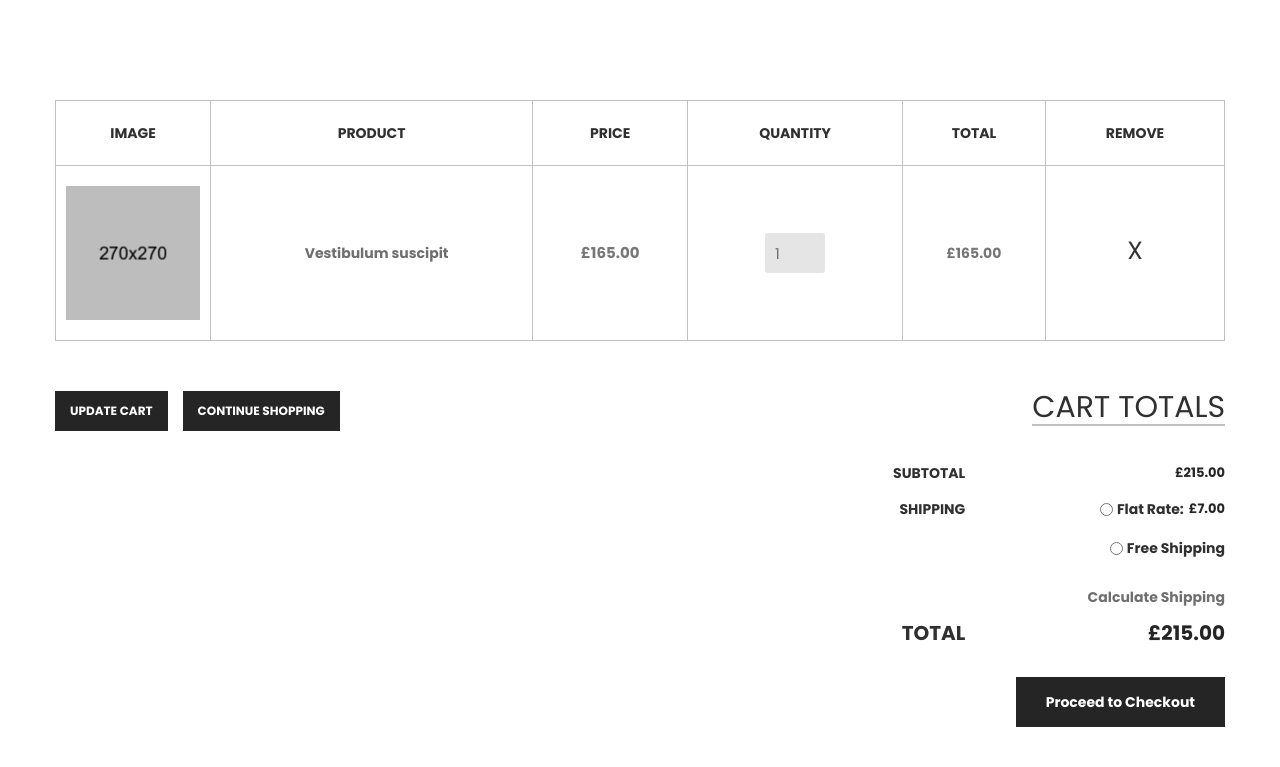
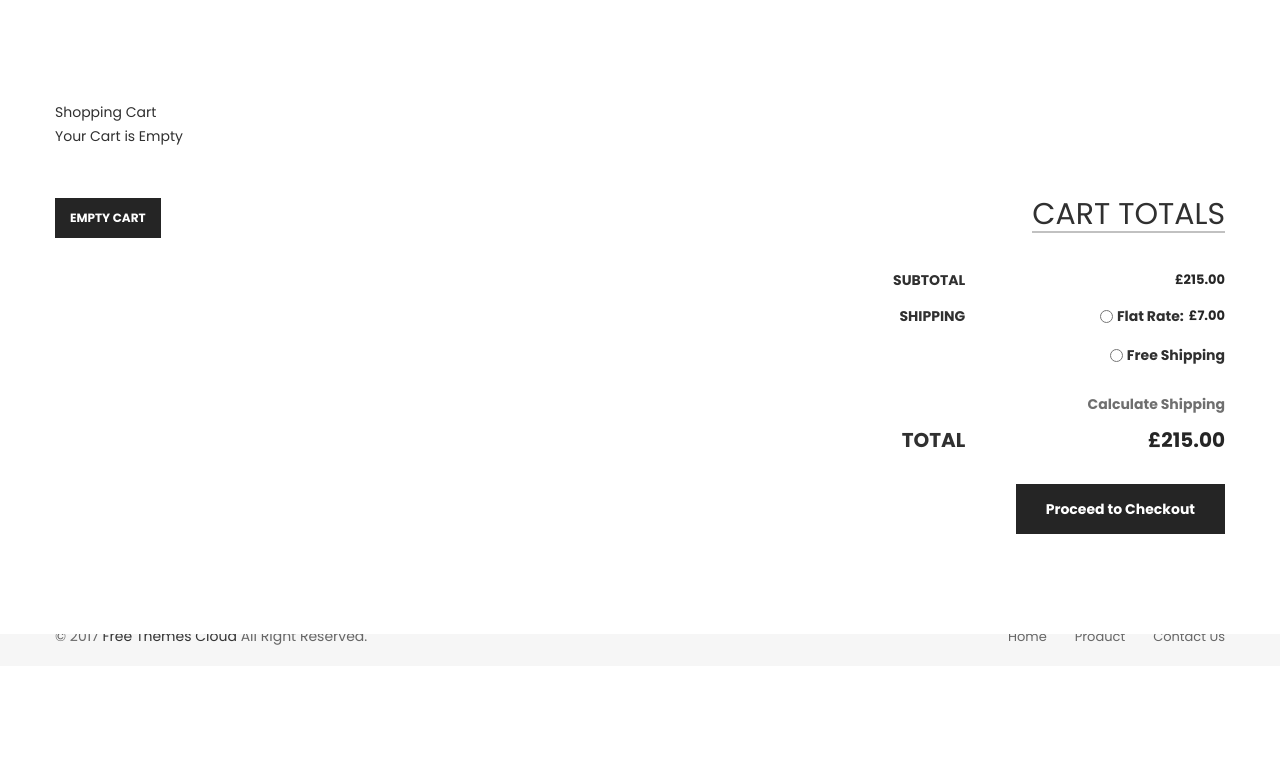
Before and after one commit to farhandyakbar/frontEnd_KBB, a PHP site: page /cart.php in a window 1280 px wide. Shown: the part 134-901 px from the top of the page. After the commit the page ends 779 px from the top, so only its background shows below. Run offline with PHP 8.4, Linux system fonts and the light colour scheme; tables that the repository leaves empty or names only in its code hold one stand-in row (values such as "Sample post").

Commit message:
tolong mas ngge

```diff
--- a/cart.php
+++ b/cart.php
@@ -41,88 +41,7 @@
                             <form action="#">
                                 <div class="table-content table-responsive">
                                     <table>
-                                        <thead>
-                                            <tr>
-                                                <th class="product-thumbnail">Image</th>
-                                                <th class="product-name">Product</th>
-                                                <th class="product-price">Price</th>
-                                                <th class="product-quantity">Quantity</th>
-                                                <th class="product-subtotal">Total</th>
-                                                <th class="product-remove">Remove</th>
-                                            </tr>
-                                        </thead>
                                         <tbody>
-                                            <tr>
-                                                <td class="product-thumbnail"><a href="#"><img
-                                                            src="images/product/4.png" alt="product img" /></a></td>
-                                                <td class="product-name"><a href="#">Vestibulum suscipit</a></td>
-                                                <td class="product-price"><span class="amount">£165.00</span></td>
-                                                <td class="product-quantity"><input type="number" value="1" /></td>
-                                                <td class="product-subtotal">£165.00</td>
-                                                <td class="product-remove"><a href="#">X</a></td>
-                                            </tr>
-                                        </tbody>
-                                    </table>
-                                </div>
-                                <div class="row">
-                                    <div class="col-md-8 col-sm-7 col-xs-12">
-                                        <div class="buttons-cart">
-                                            <input type="submit" value="Update Cart" />
-                                            <a href="#">Continue Shopping</a>
-                                        </div>
-                                    </div>
-                                    <div class="col-md-4 col-sm-5 col-xs-12">
-                                        <div class="cart_totals">
-                                            <h2>Cart Totals</h2>
-                                            <table>
-                                                <tbody>
-                                                    <tr class="cart-subtotal">
-                                                        <th>Subtotal</th>
-                                                        <td><span class="amount">£215.00</span></td>
-                                                    </tr>
-                                                    <tr class="shipping">
-                                                        <th>Shipping</th>
-                                                        <td>
-                                                            <ul id="shipping_method">
-                                                                <li>
-                                                                    <input type="radio" />
-                                                                    <label>
-                                                                        Flat Rate: <span class="amount">£7.00</span>
-                                                                    </label>
-                                                                </li>
-                                                                <li>
-                                                                    <input type="radio" />
-                                                                    <label>
-                                                                        Free Shipping
-                                                                    </label>
-                                                                </li>
-                                                                <li></li>
-                                                            </ul>
-                                                            <p><a class="shipping-calculator-button" href="#">Calculate
-                                                                    Shipping</a></p>
-                                                        </td>
-                                                    </tr>
-                                                    <tr class="order-total">
-                                                        <th>Total</th>
-                                                        <td>
-                                                            <strong><span class="amount">£215.00</span></strong>
-                                                        </td>
-                                                    </tr>
-                                                </tbody>
-                                            </table>
-                                            <div class="wc-proceed-to-checkout">
-                                                <a href="checkout.html">Proceed to Checkout</a>
-                                            </div>
-                                        </div>
-                                    </div>
-                                </div>
-                            </form>
-                        </div>
-                    </div>
-                </div>
-            </div>
-            <!-- cart-main-area end -->
-
                                         <?php
                 if(!empty($_GET["action"])) {
                 switch($_GET["action"]) {
@@ -182,7 +101,6 @@
             <BODY>
                 <div id="shopping-cart">
                     <div class="txt-heading">Shopping Cart</div>
-                            <a id="btnEmpty" href="cart.php?action=empty">Empty Cart</a>
                     <?php
                                 if(isset($_SESSION["cart_item"])){
                                 $total_quantity = 0;
@@ -207,8 +125,8 @@
                                         class="cart-item-image" /><?php echo $item["name"]; ?></td>
                                 <td><?php echo $item["kode"]; ?></td>
                                 <td style="text-align:right;"><?php echo $item["quantity"]; ?></td>
-                                <td style="text-align:right;"><?php echo "$ ".$item["price"]; ?></td>
-                                <td style="text-align:right;"><?php echo "$ ". number_format($item_price,2); ?></td>
+                                <td style="text-align:right;"><?php echo "Rp ".$item["price"]; ?></td>
+                                <td style="text-align:right;"><?php echo "Rp ". number_format($item_price,2); ?></td>
                                 <td style="text-align:center;"><a
                                         href="index.php?action=remove&code=<?php echo $item["code"]; ?>"
                                         class="btnRemoveAction"><img src="icon-delete.png" alt="Remove Item" /></a></td>
@@ -222,7 +140,7 @@
                                 <td colspan="2" align="right">Total:</td>
                                 <td align="right"><?php echo $total_quantity; ?></td>
                                 <td align="right" colspan="2">
-                                    <strong><?php echo "$ ".number_format($total_price, 2); ?></strong></td>
+                                    <strong><?php echo "Rp ".number_format($total_price, 2); ?></strong></td>
                                 <td></td>
                             </tr>
                         </tbody>
```
Also changed, not shown: other parts of cart.php (+66 -0 lines). Lines whose indentation alone changed are shown as unchanged.
